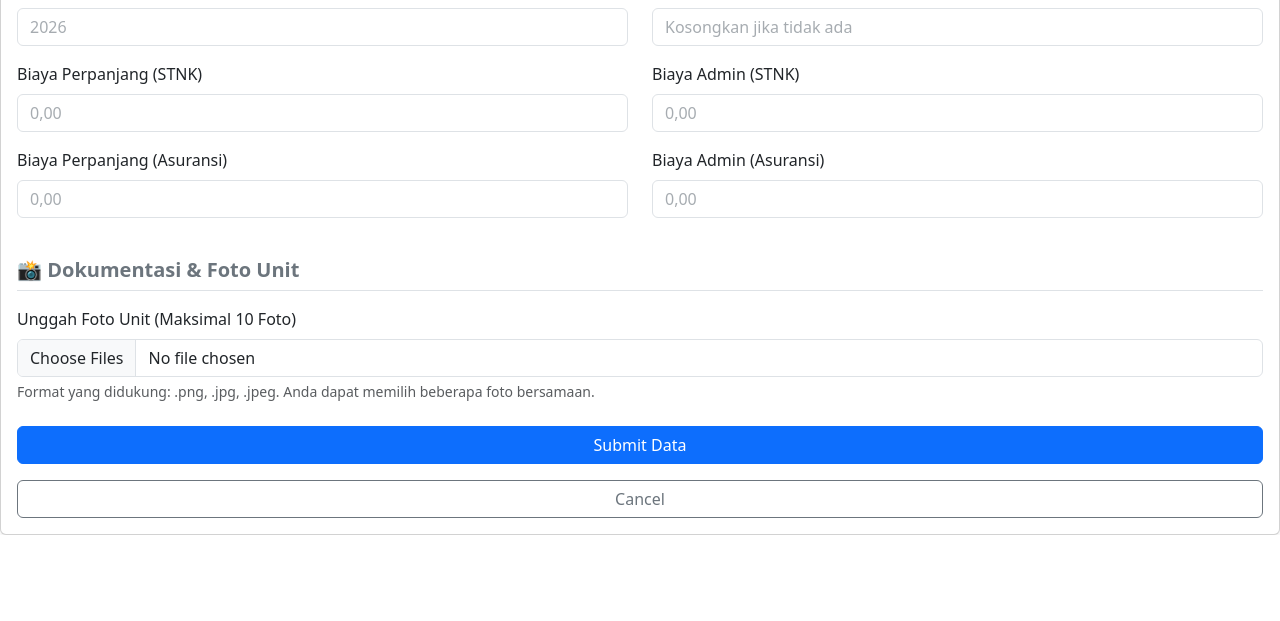
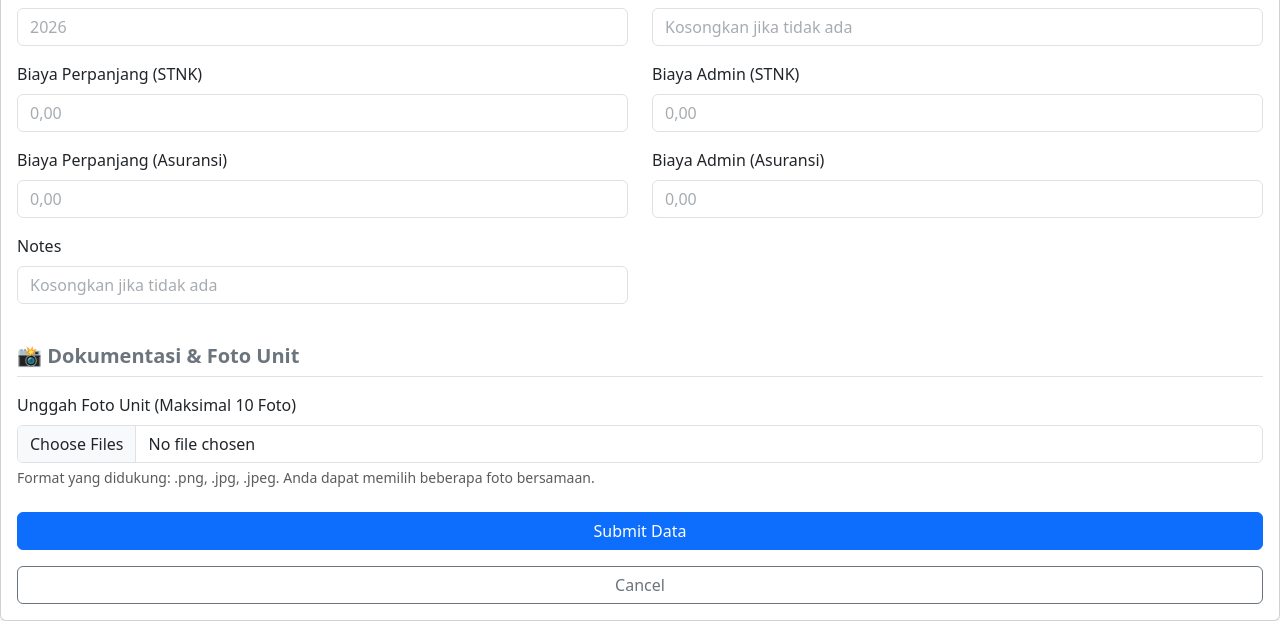
Before and after one commit to Wilsonn23/HR_Information_System, a Flask app: page /entry in a window 1280 px wide. Shown: the part 757-1378 px from the top of the page. Before the commit the page ends 1292 px from the top, so only its background shows below. Run offline with Flask 3, Linux system fonts and the light colour scheme; the visitor is signed in with stand-in values (Sample User, id 1); some libraries are stand-ins or nearby versions.

Commit message:
feat: notes

```diff
--- a/app.py
+++ b/app.py
@@ -129,6 +129,7 @@ class DataEntry(db.Model):
     total_asuransi: Mapped[float] = mapped_column(default=0.0)
     harus_dibayar_stnk: Mapped[float] = mapped_column(default=0.0)
     harus_dibayar_asuransi: Mapped[float] = mapped_column(default=0.0)
+    notes: Mapped[str] = mapped_column(nullable=True)
     tanggal_input: Mapped[str] = mapped_column(nullable=True)
     diinput_oleh: Mapped[str] = mapped_column(nullable=True)
 
@@ -191,6 +192,8 @@ class DataForm(FlaskForm):
     biaya_administrasi_stnk = StringField('Biaya Admin STNK', validators=[Optional()])
     biaya_perpanjang_asuransi = StringField('Biaya Perpanjang Asuransi', validators=[Optional()])
     biaya_administrasi_asuransi = StringField('Biaya Admin Asuransi', validators=[Optional()])
+
+    notes = StringField('Notes', validators=[Optional()])
 
 class ExtendForm(FlaskForm):
     jenis = SelectField(
@@ -624,6 +627,7 @@ def submit_data():
             harus_dibayar_stnk=total_terpembulat_stnk,
             total_asuransi=total_terpembulat_asuransi,
             harus_dibayar_asuransi=total_terpembulat_asuransi,
+            notes=form.notes.data,
             tanggal_input=datetime.today().date(),
             diinput_oleh=session['logged_user']
         )
@@ -822,6 +826,7 @@ def update_data(cn):
             ('biaya_administrasi_stnk', 'Biaya Admin STNK', biaya_admin_stnk),
             ('biaya_perpanjang_asuransi', 'Biaya Asuransi', biaya_perpanjang_asuransi),
             ('biaya_administrasi_asuransi', 'Biaya Admin Asuransi', biaya_admin_asuransi),
+            ('notes', 'Notes', form.notes.data)
         ]
 
         for attr, label, new_val in fields_to_check:
--- a/templates/form.html
+++ b/templates/form.html
@@ -132,6 +132,12 @@
             <div class="data-input">
                 <label class="form-label font-weight-bold">Biaya Admin (Asuransi)</label>
                 {{ form.biaya_administrasi_asuransi(class="form-control rupiah-input", placeholder="0,00") }}
+            </div>
+        </div>
+        <div class="row">
+            <div class="data-input">
+                <label class="form-label font-weight-bold">Notes</label>
+                {{ form.notes(class="form-control", placeholder="Kosongkan jika tidak ada") }}
             </div>
         </div>
 
```
Also changed, not shown: templates/details.html (+46 -24 lines), templates/edit.html (+15 -4 lines), templates/master.html (+29 -14 lines).
